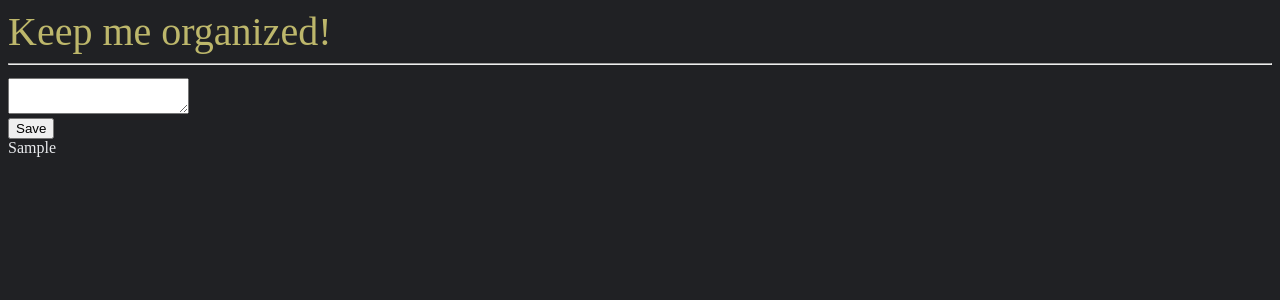
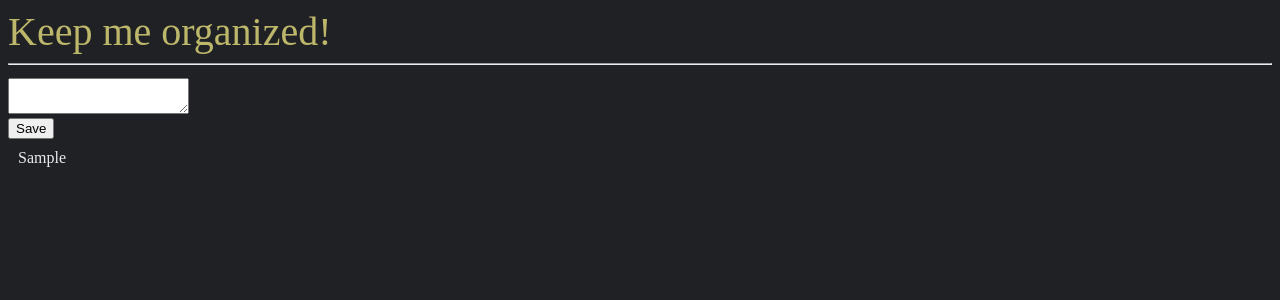
Before and after one commit to abuelhassan/keep-vue, a Vue app: page / in a window 1280 px wide. Both pictures are taken after typing "Sample" into the empty fields and a click on the button "Save". Shown: the top 300 px of the page. Built offline with nearby package versions, Linux system fonts and the light colour scheme.

Commit message:
Notes layout

```diff
--- a/src/components/HelloWorld.vue
+++ b/src/components/HelloWorld.vue
@@ -2,6 +2,8 @@
 import {ref} from "vue";
 import HeaderLayout from './HeaderLayout.vue'
 import NoteInput from "./NoteInput.vue"
+import NotesLayout from "./NotesLayout.vue"
+import NoteItem from "./NoteItem.vue"
 
 const notes = ref([])
 
@@ -16,7 +18,9 @@ function saveNote(note) {
 <template>
   <HeaderLayout/>
   <NoteInput @save="saveNote"/>
-  <div v-for="(note, index) in notes" :key="index">{{note}}</div>
+  <NotesLayout>
+    <NoteItem v-for="(note, index) in notes" :key="index">{{note}}</NoteItem>
+  </NotesLayout>
 </template>
 
 <style scoped>
--- /dev/null
+++ b/src/components/NoteItem.vue
@@ -0,0 +1,14 @@
+<script setup>
+
+</script>
+
+<template>
+  <div class="item"><slot/></div>
+</template>
+
+<style scoped>
+  .item {
+    min-width: 50px;
+    margin: 10px;
+  }
+</style>
--- /dev/null
+++ b/src/components/NotesLayout.vue
@@ -0,0 +1,16 @@
+<script setup xmlns="http://www.w3.org/1999/html">
+
+</script>
+
+<template>
+  <div class="container">
+    <slot/>
+  </div>
+</template>
+
+<style scoped>
+  .container {
+    display: flex;
+    flex-wrap: wrap;
+  }
+</style>
```
